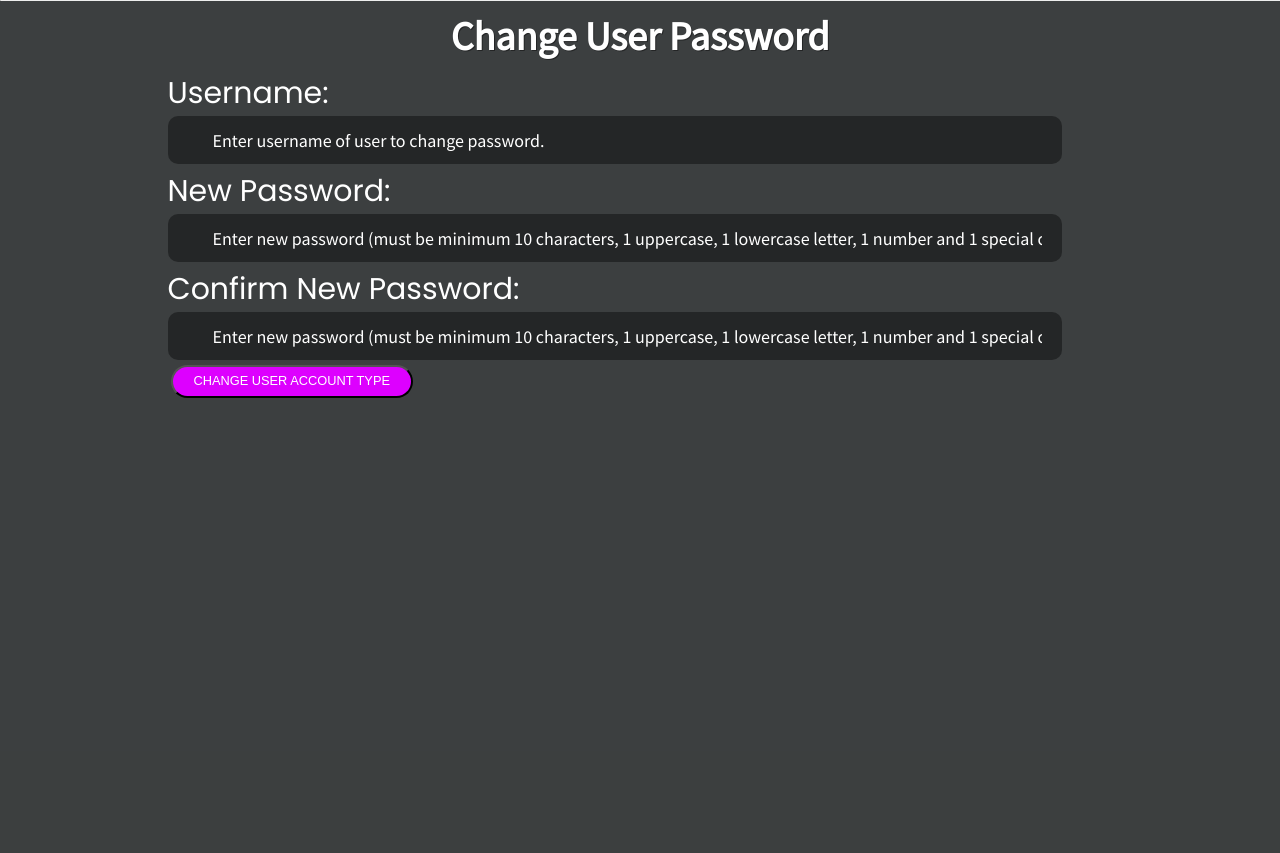
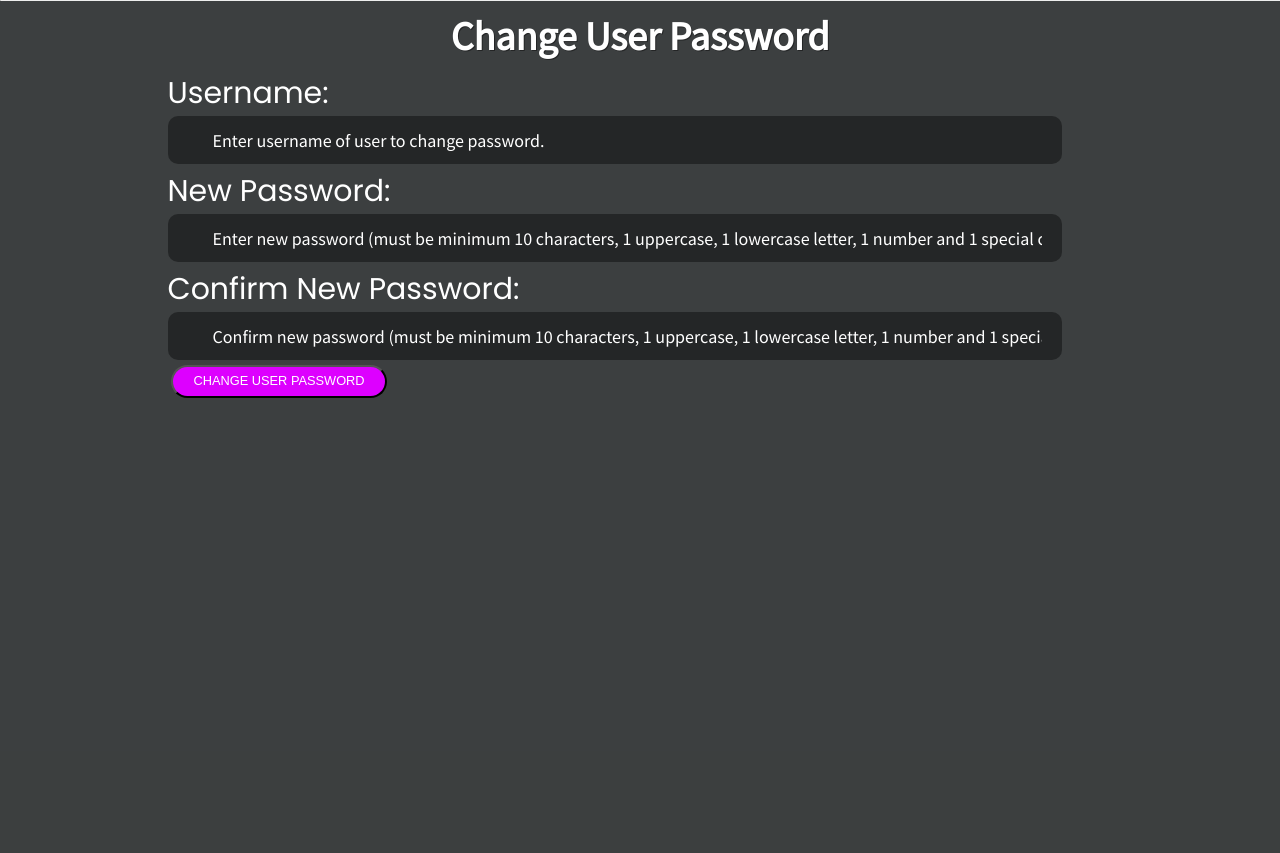
Before and after one commit to AlexanderJohnRobertson/task-management-system-clean-install, a Flask app: template templates/changeuserpassword.html in a window 1280 px wide. Shown: the part 49-902 px from the top of the page. Run offline with Flask 3, Linux system fonts and the light colour scheme; the template is opened without the code that fills it, so the values that code supplies are empty.

Commit message:
Fixed typos in user interface

```diff
--- a/templates/changeaccounttype.html
+++ b/templates/changeaccounttype.html
@@ -19,7 +19,7 @@
         <p>
            <span class="wpcf7-form-control-wrap username">
              <label class="text1">Username:</label>
-             <input type="text" name="username" value="" size="40" class="textinput wpcf7-form-control wpcf7-text wpcf7-validates-as-required" aria-required="true" aria-invalid="false" placeholder="Enter username of user to be unblocked.">
+             <input type="text" name="username" value="" size="40" class="textinput wpcf7-form-control wpcf7-text wpcf7-validates-as-required" aria-required="true" aria-invalid="false" placeholder="Enter username of account type to be changed.">
           </span>
             <span class="wpcf7-form-control-wrap accountType">
             <label class="text1">User Account Type:</label>
--- a/templates/changepassword.html
+++ b/templates/changepassword.html
@@ -18,7 +18,7 @@
         </div>
         <p>
            <span class="wpcf7-form-control-wrap username">
-             <label class="text1">Existing Username:</label>
+             <label class="text1">Username:</label>
              <input type="text" name="username" value="" size="40" class="textinput wpcf7-form-control wpcf7-text wpcf7-validates-as-required" aria-required="true" aria-invalid="false" placeholder="Your current username.">
           </span>
           <span class="wpcf7-form-control-wrap newUsername">
--- a/templates/changeuserpassword.html
+++ b/templates/changeuserpassword.html
@@ -26,9 +26,9 @@
              <input type="password" name="password" value="" size="40" class="textinput wpcf7-form-control wpcf7-text wpcf7-validates-as-required" aria-required="true" aria-invalid="false" placeholder="Enter new password (must be minimum 10 characters, 1 uppercase, 1 lowercase letter, 1 number and 1 special character.">
           </span>
             <label class="text1">Confirm New Password:</label>
-             <input type="password" name="confirmPassword" value="" size="40" class="textinput wpcf7-form-control wpcf7-text wpcf7-validates-as-required" aria-required="true" aria-invalid="false" placeholder="Enter new password (must be minimum 10 characters, 1 uppercase, 1 lowercase letter, 1 number and 1 special character.">
+             <input type="password" name="confirmPassword" value="" size="40" class="textinput wpcf7-form-control wpcf7-text wpcf7-validates-as-required" aria-required="true" aria-invalid="false" placeholder="Confirm new password (must be minimum 10 characters, 1 uppercase, 1 lowercase letter, 1 number and 1 special character.">
           </span>
-          <button type="submit" class="btn transparent">Change User Account Type</button> <!-- Submit button to change user password -->
+          <button type="submit" class="btn transparent">Change User Password</button> <!-- Submit button to change user password -->
             <br>
             <br>
             <br>
--- a/templates/deleteaccount.html
+++ b/templates/deleteaccount.html
@@ -19,11 +19,11 @@
         </div>
         <p>
            <span class="wpcf7-form-control-wrap username">
-             <label class="text1">Existing Username:</label>
+             <label class="text1">Username:</label>
              <input type="text" name="username" value="" size="40" class="textinput wpcf7-form-control wpcf7-text wpcf7-validates-as-required" aria-required="true" aria-invalid="false" placeholder="Enter your username.">
           </span>
           <span class="wpcf7-form-control-wrap password">
-             <label class="text1">Existing Password:</label>
+             <label class="text1">Password:</label>
              <input type="password" name="password" value="" size="40" class="textinput wpcf7-form-control wpcf7-text wpcf7-validates-as-required" aria-required="true" aria-invalid="false" placeholder="Enter your password to authorise account deletion.">
           </span>
           <span class="wpcf7-form-control-wrap confirmpassword">
```
Also changed, not shown: database.db.
